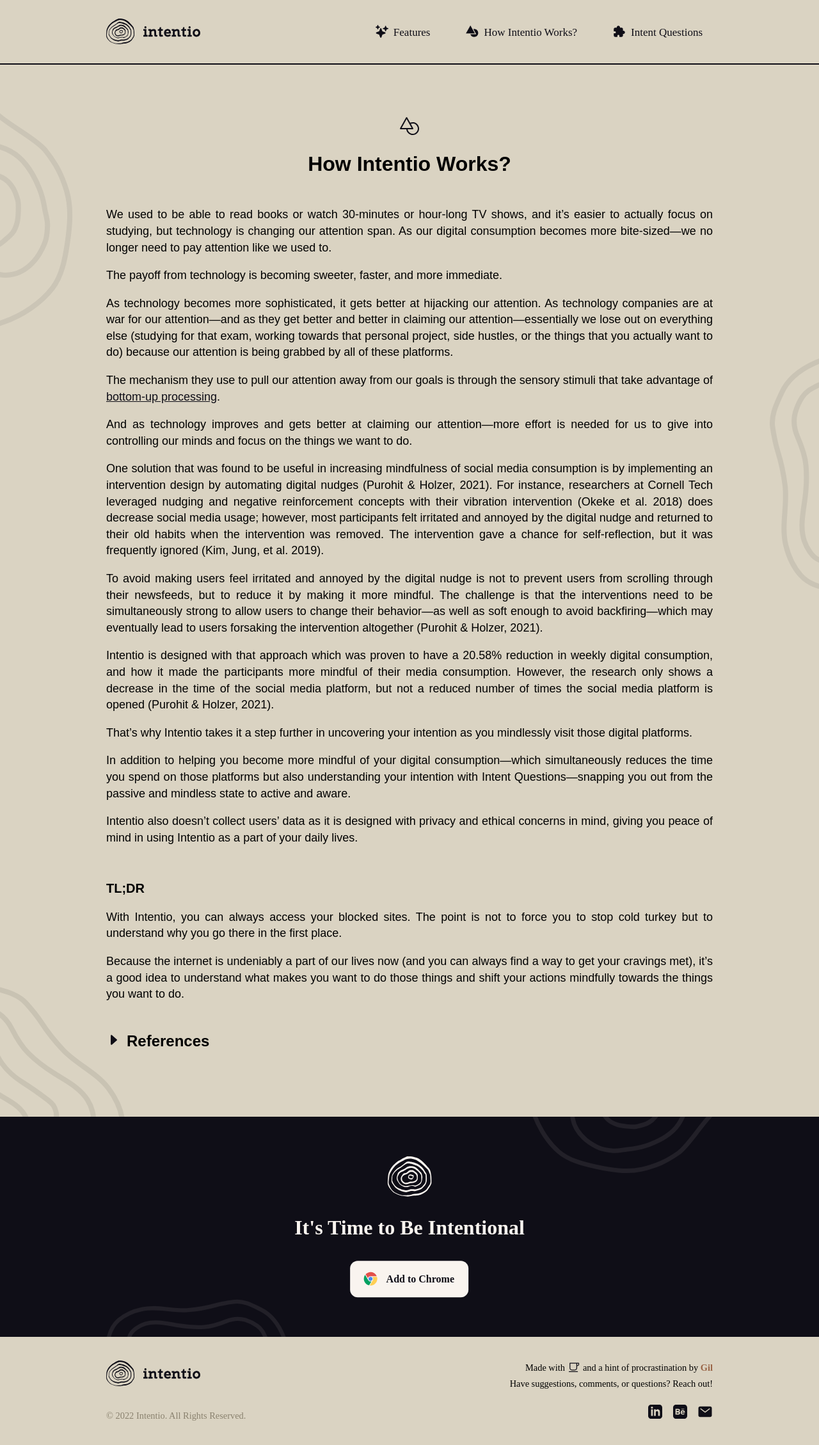
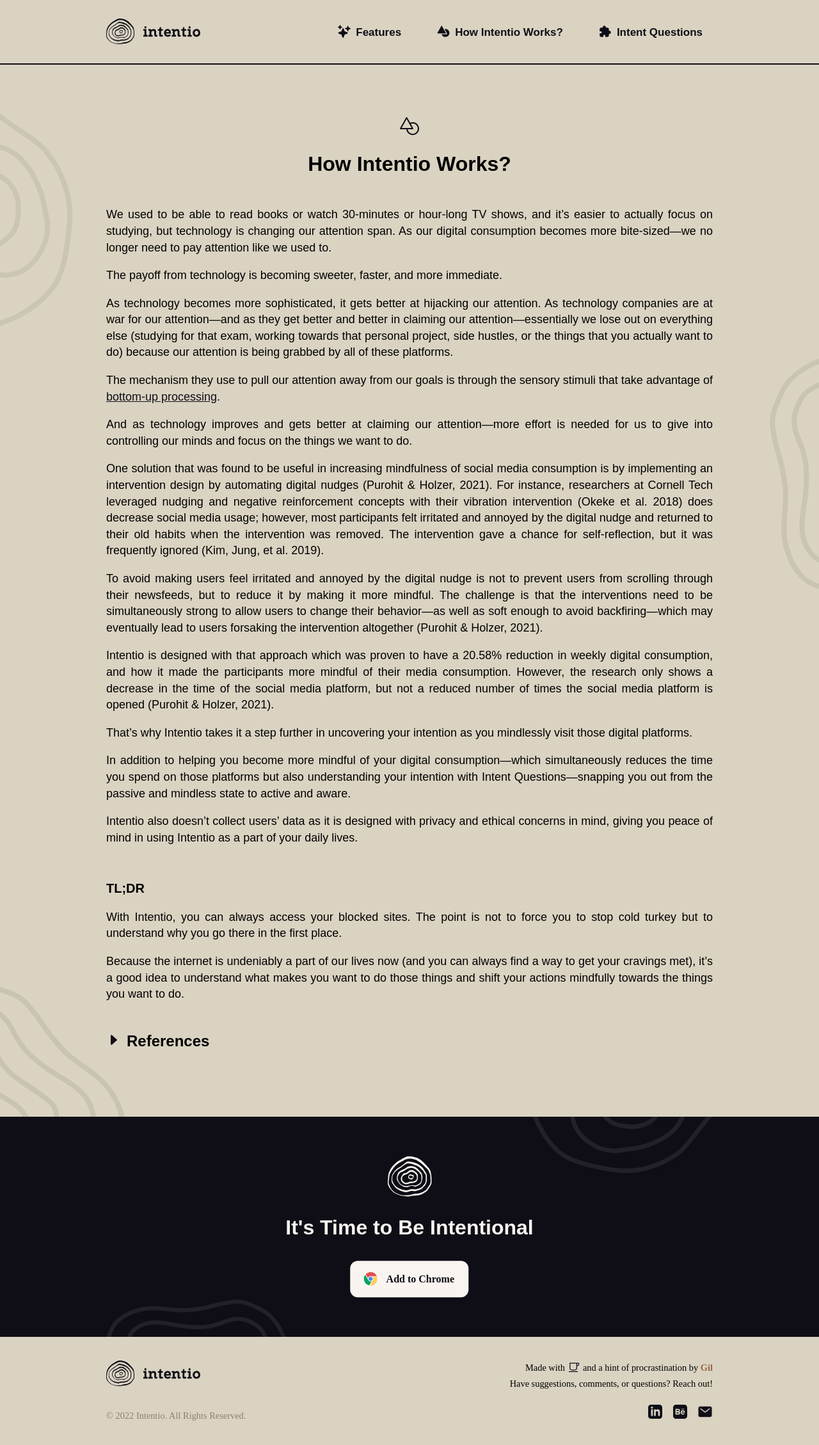
Before and after one commit to mochamellow/intentio-gh, a SvelteKit app: page /how-intentio-works in a window 1280 px wide. Shown: the top 2258 px of the page at 64% size. Built offline with nearby package versions, Linux system fonts and the light colour scheme.

Commit message:
font update

```diff
--- a/src/components/Banner.svelte
+++ b/src/components/Banner.svelte
@@ -53,7 +53,8 @@
         }
 
         h1 {
-            font-family: "Sofia Pro";
+            font-family: "sofia_probold", "Satoshi", sans-serif;
+            font-weight: 900;
             font-size: 2rem;
             color: #F9F4EF;
         }
--- a/src/components/Header.svelte
+++ b/src/components/Header.svelte
@@ -68,8 +68,8 @@
 
     h4 {
         font-size: 17px;
-        font-family: 'SofiaProSemiBold';
-        font-weight: normal;
+        font-family: 'sofia_prosemibold', "Satoshi", sans-serif;
+        font-weight: 700;
         padding-top: 4px;
     }
 
--- a/src/components/Modal.svelte
+++ b/src/components/Modal.svelte
@@ -58,8 +58,8 @@
             }
 
             h4 {
-                font-family: "Sofia Pro";
-                font-weight: bold;
+                font-family: "sofia_probold", "Satoshi", sans-serif;
+                font-weight: 700;
                 font-size: 1.8rem;
                 margin-right: auto;
 
@@ -75,9 +75,9 @@
 
         p {
             font-size: 20px;
-            font-family: "Sofia Pro";
+            font-family: "sofia_proregular", "Satoshi", sans-serif;
+            font-weight: 500;
             margin-block: 0;
-            font-family: "Sofia Pro";
             line-height: 2rem;
             line-break: normal;
         }
--- a/src/routes/+page.svelte
+++ b/src/routes/+page.svelte
@@ -334,7 +334,7 @@
 
 				h3 {
 					font-family: "sofia_prosemibold", "Satoshi", sans-serif;
-					font-weight: 600;
+					font-weight: 700;
 					font-size: 2rem;
 					line-height: 2.25rem;
 					margin-top: 0;
@@ -344,7 +344,7 @@
 				p {
 					font-size: 1rem;
 					font-family: "sofia_proregular", "Satoshi", sans-serif;
-					font-weight: 400;
+					font-weight: 500;
 					line-height: 1.5rem;
 					margin:0;
 				}
@@ -521,7 +521,7 @@
 		p {
 			max-width: 31rem;
 			font-family: "sofia_proregular", "Satoshi", sans-serif;
-			font-weight: 400;
+			font-weight: 500;
 			line-height: 30px;
 			font-size: 1.25rem;
 			margin-top: 1.5rem;
--- a/src/routes/how-intentio-works/+page.svelte
+++ b/src/routes/how-intentio-works/+page.svelte
@@ -168,6 +168,7 @@
 
     p {
         font-family: "sofia_proregular", "Satoshi", sans-serif;
+        font-weight: 500;
         line-height: 1.6rem;
         font-size: 1.125rem;
         line-break: normal;
@@ -186,7 +187,7 @@
 
         li {
         font-family: "sofia_proregular", "Satoshi", sans-serif;
-        font-weight: 400;
+        font-weight: 500;
         text-decoration: dotted;
         line-height: 1.68rem;
         font-size: 1.125rem;
--- a/src/routes/intentio-questions/+page.svelte
+++ b/src/routes/intentio-questions/+page.svelte
@@ -46,15 +46,16 @@
 
         h1 {
         font-family: "sofia_prosemibold", "Satoshi", sans-serif;
+        font-weight: 700;
         font-size: 32px;
-        font-weight: 700;
         }
     }
 
     p {
         max-width: 568px;
         font-size: 1.125rem;
-        font-family: "Sofia Pro", "sofia_proregular", "Satoshi", sans-serif;
+        font-family: "sofia_proregular", "Satoshi", sans-serif;
+        font-weight: 500;
         line-height: 1.6rem;
         text-align: center;
         margin-inline: auto;
```
